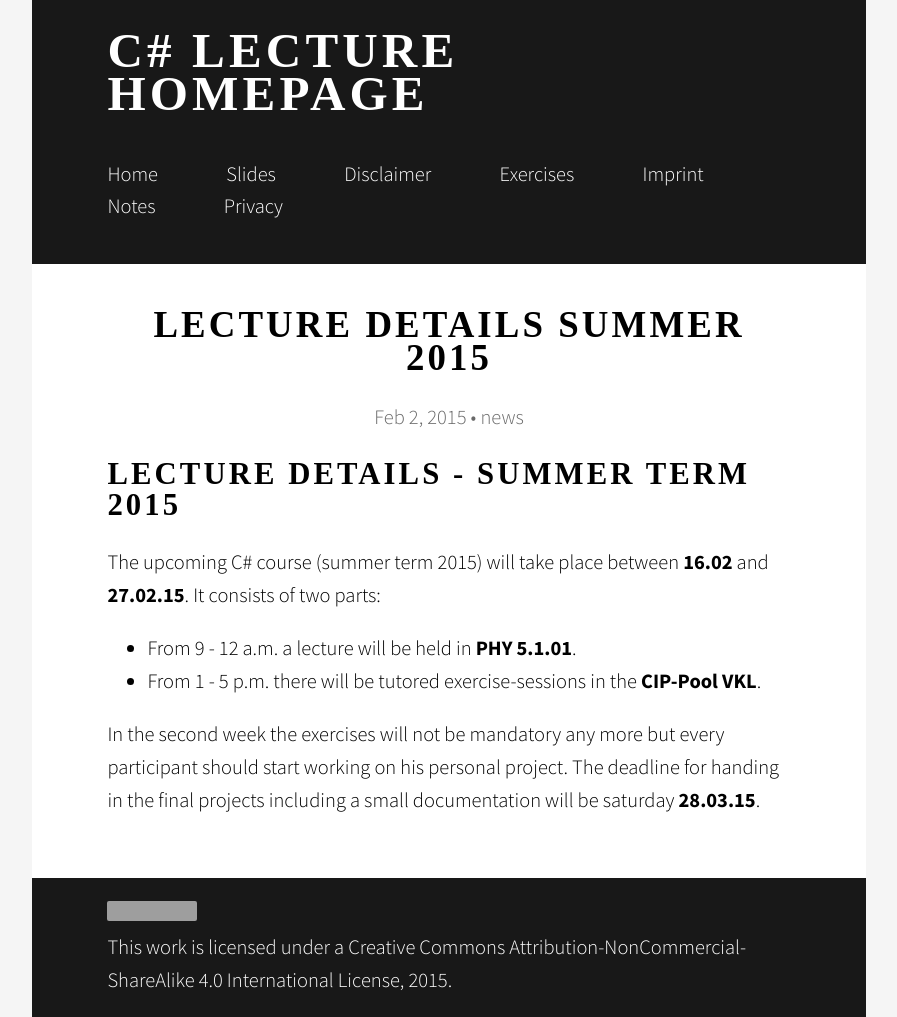
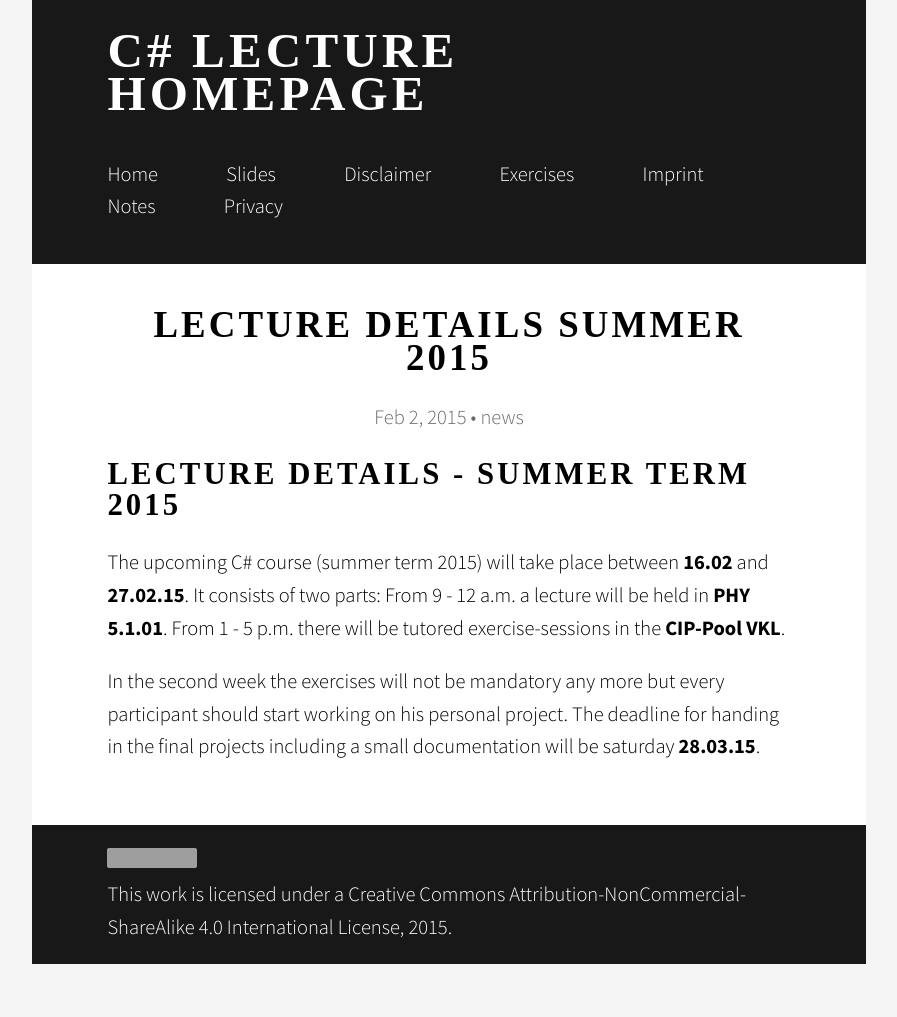
Before and after one commit to CSharpLecture/csharplecture.github.io, a Jekyll site: the page built from _posts/2015-02-02-Lecture-Details-Summer-2015.md, in a window 1280 px wide. Shown: the whole page, without its empty margins (191-1088 px from the left). Built offline with Jekyll 4.4.1, drawn with Linux system fonts in a browser that asks for light colours; nearby versions of some CDN libraries; some web fonts are replaced; after the commit the page ends 964 px from its top, so only the background shows below that; grey boxes are pictures that could not be loaded.

Commit message:
Changed format

```diff
--- a/_posts/2015-02-02-Lecture-Details-Summer-2015.md
+++ b/_posts/2015-02-02-Lecture-Details-Summer-2015.md
@@ -7,7 +7,7 @@ categories: news
 ##Lecture Details - Summer Term 2015
 
 The upcoming C# course (summer term 2015) will take place between **16.02** and **27.02.15**. It consists of two parts:
-- From 9 - 12 a.m. a lecture will be held in **PHY 5.1.01**.
-- From 1 - 5 p.m. there will be tutored exercise-sessions in the **CIP-Pool VKL**.
+From 9 - 12 a.m. a lecture will be held in **PHY 5.1.01**.
+From 1 - 5 p.m. there will be tutored exercise-sessions in the **CIP-Pool VKL**.
 
 In the second week the exercises will not be mandatory any more but every participant should start working on his personal project. The deadline for handing in the final projects including a small documentation will be saturday **28.03.15**.
```
